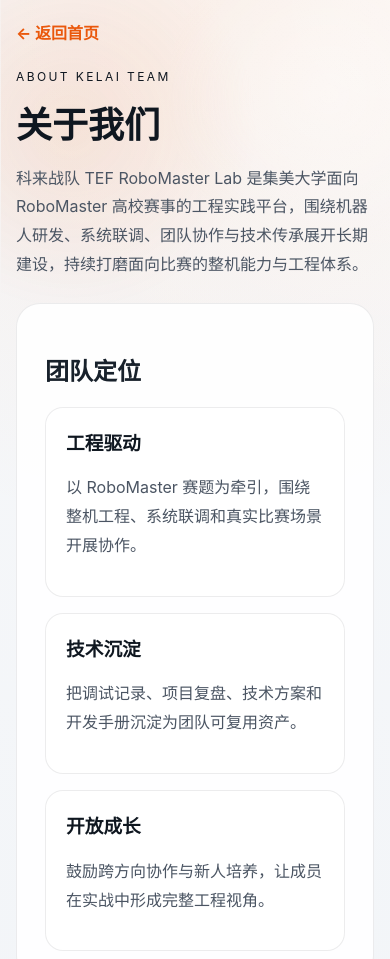
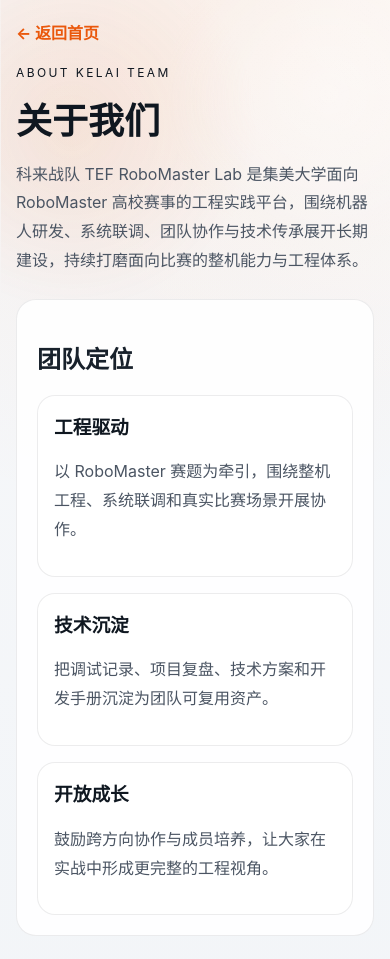
Before and after one commit to Szturin/robomaster-lab, an Astro site: page /robomaster-lab/about in a window 390 px wide. Shown: the top 959 px of the page. Built offline with nearby package versions, Linux system fonts and the light colour scheme; Astro itself is replaced by a stand-in of ours.

Commit message:
chore: auto publish site

```diff
--- a/src/pages/about.astro
+++ b/src/pages/about.astro
@@ -4,7 +4,7 @@ import Layout from '../layouts/Layout.astro';
 const highlights = [
 	{ title: '工程驱动', text: '以 RoboMaster 赛题为牵引，围绕整机工程、系统联调和真实比赛场景开展协作。' },
 	{ title: '技术沉淀', text: '把调试记录、项目复盘、技术方案和开发手册沉淀为团队可复用资产。' },
-	{ title: '开放成长', text: '鼓励跨方向协作与新人培养，让成员在实战中形成完整工程视角。' },
+	{ title: '开放成长', text: '鼓励跨方向协作与成员培养，让大家在实战中形成更完整的工程视角。' },
 ];
 ---
 
@@ -49,17 +49,105 @@ const highlights = [
 </Layout>
 
 <style>
-	.page { max-width: 1200px; margin: 0 auto; padding: 28px 24px 64px; }
-	.back-link { text-decoration: none; color: var(--accent); font-weight: 700; }
-	.eyebrow { margin: 22px 0 8px; letter-spacing: 0.2em; font-size: 12px; color: var(--text-strong); }
-	h1 { margin: 0 0 14px; font-size: clamp(36px, 6vw, 56px); color: var(--text-strong); }
-	.lead, p { color: var(--text-muted); line-height: 1.8; }
-	.panel { margin-top: 24px; padding: 28px; border-radius: 24px; background: var(--card); border: 1px solid var(--border); }
-	.grid { display: grid; gap: 16px; margin-top: 18px; }
-	.three { grid-template-columns: repeat(3, minmax(0, 1fr)); }
-	.card { padding: 20px; border-radius: 18px; background: var(--card-soft); border: 1px solid var(--border); }
-	.card h3, .narrative h2 { margin-top: 0; color: var(--text-strong); }
-	.narrative { display: grid; grid-template-columns: repeat(2, minmax(0, 1fr)); gap: 18px; }
-	@media (max-width: 900px) { .three, .narrative { grid-template-columns: 1fr; } }
-	@media (max-width: 640px) { .page { padding: 20px 16px 48px; } }
+	.page {
+		max-width: 1200px;
+		margin: 0 auto;
+		padding: 28px 24px 64px;
+	}
+
+	.back-link {
+		text-decoration: none;
+		color: var(--accent);
+		font-weight: 700;
+	}
+
+	.eyebrow {
+		margin: 22px 0 8px;
+		letter-spacing: 0.2em;
+		font-size: 12px;
+		color: var(--text-strong);
+	}
+
+	h1 {
+		margin: 0 0 14px;
+		font-size: clamp(36px, 6vw, 56px);
+		color: var(--text-strong);
+	}
+
+	.lead,
+	p {
+		color: var(--text-muted);
+		line-height: 1.8;
+	}
+
+	.panel {
+		margin-top: 24px;
+		padding: 28px;
+		border-radius: 24px;
+		background: var(--card);
+		border: 1px solid var(--border);
+	}
+
+	.grid {
+		display: grid;
+		gap: 16px;
+		margin-top: 18px;
+	}
+
+	.three {
+		grid-template-columns: repeat(3, minmax(0, 1fr));
+	}
+
+	.card {
+		padding: 20px;
+		border-radius: 18px;
+		background: var(--card-soft);
+		border: 1px solid var(--border);
+	}
+
+	.card h3,
+	.narrative h2 {
+		margin-top: 0;
+		color: var(--text-strong);
+	}
+
+	.narrative {
+		display: grid;
+		grid-template-columns: repeat(2, minmax(0, 1fr));
+		gap: 18px;
+	}
+
+	@media (max-width: 900px) {
+		.three,
+		.narrative {
+			grid-template-columns: 1fr;
+		}
+	}
+
+	@media (max-width: 640px) {
+		.page {
+			padding: 20px 16px 48px;
+		}
+
+		.eyebrow {
+			margin-top: 18px;
+		}
+
+		h1 {
+			margin-bottom: 10px;
+		}
+
+		.panel {
+			padding: 20px;
+			border-radius: 20px;
+		}
+
+		.card {
+			padding: 16px;
+		}
+
+		.narrative {
+			gap: 14px;
+		}
+	}
 </style>
--- a/src/pages/docs.astro
+++ b/src/pages/docs.astro
@@ -4,38 +4,28 @@ import Layout from '../layouts/Layout.astro';
 const groups = [
 	{
 		name: '机械组',
-		docs: [
-			{ title: '机械组文档', text: '围绕结构设计、机构实现、装配调试等内容整理的文档入口。' },
-		],
+		docs: [{ title: '机械组资料', text: '围绕结构设计、机构实现、装配调试等内容整理的资料入口。' }],
 	},
 	{
 		name: '电控组',
-		docs: [
-			{ title: '电控入门', text: '嵌入式开发、控制系统、通信链路与调参流程。' },
-		],
+		docs: [{ title: '电控组资料', text: '嵌入式开发、控制系统、通信链路与调参流程。' }],
 	},
 	{
 		name: '视觉组',
-		docs: [
-			{ title: '视觉方案', text: 'Linux 开发、MiniPC 部署、模型训练与推理链路相关资料。' },
-		],
+		docs: [{ title: '视觉组资料', text: 'Linux 开发、MiniPC 部署、模型训练与推理链路相关资料。' }],
 	},
 	{
 		name: '硬件组',
-		docs: [
-			{ title: '硬件组文档', text: 'PCB设计、接口电源、传感器接入与电气验证文档入口。' },
-		],
+		docs: [{ title: '硬件组资料', text: 'PCB 设计、接口电源、传感器接入与电气验证资料入口。' }],
 	},
 	{
 		name: '运营组',
-		docs: [
-			{ title: '比赛手册', text: '宣传招新、项目统筹、物资协调与赛事复盘资料。' },
-		],
+		docs: [{ title: '运营组资料', text: '宣传招新、项目统筹、物资协调与赛事复盘资料。' }],
 	},
 ];
 
 const commonDocs = [
-	{ title: '开发环境搭建', text: '包含工具链安装、仓库结构、基础约定。' },
+	{ title: '开发环境搭建', text: '面向新成员入门，包含工具链安装、仓库结构与基础协作约定。' },
 	{
 		title: '飞书知识文档',
 		text: '查看战队飞书 Wiki 文档，获取更完整的内部资料与协作内容。',
@@ -53,7 +43,7 @@ const commonDocs = [
 		<header class="topbar">
 			<a href="/robomaster-lab/">← 返回首页</a>
 			<h1>技术文档</h1>
-			<p>这里汇总集美大学科来战队 TEF RoboMaster Lab 的技术文档、开发环境说明、各组资料入口与学习资料，服务于 RoboMaster 机器人研发、战队训练、新人入门与知识沉淀。</p>
+			<p>这里汇总战队的技术文档、开发环境说明、各组资料入口与学习材料，服务于项目研发、成员培养、新人入门与知识沉淀。</p>
 		</header>
 
 		<section class="panel common-panel">
@@ -107,12 +97,13 @@ const commonDocs = [
 
 	.topbar h1 {
 		margin: 16px 0 8px;
-		font-size: 42px;
+		font-size: clamp(34px, 6vw, 42px);
 		color: var(--text-strong);
 	}
 
 	.topbar p {
 		color: var(--text-muted);
+		line-height: 1.8;
 	}
 
 	.groups {
@@ -188,5 +179,25 @@ const commonDocs = [
 		.page {
 			padding: 20px 16px 48px;
 		}
+
+		.topbar h1 {
+			margin: 14px 0 6px;
+		}
+
+		.groups {
+			gap: 16px;
+			margin-top: 16px;
+		}
+
+		.panel,
+		.card {
+			padding: 20px;
+			border-radius: 20px;
+		}
+
+		.grid {
+			gap: 14px;
+			margin-top: 14px;
+		}
 	}
 </style>
--- a/src/pages/teams.astro
+++ b/src/pages/teams.astro
@@ -4,30 +4,30 @@ import Layout from '../layouts/Layout.astro';
 const sections = [
 	{
 		name: '机械组',
-		desc: '负责结构设计、机构实现、整机装配与实车调试，是整车机械能力落地的核心方向。',
+		desc: '围绕结构设计、机构实现、整机装配与实车调试开展训练，帮助成员建立完整的机械工程实践能力。',
 	},
 	{
 		name: '电控组',
-		desc: '负责嵌入式开发、控制系统实现、通信链路与运动控制，是整机性能实现的关键方向。',
+		desc: '聚焦嵌入式开发、控制系统、通信链路与运动控制，让成员掌握机器人核心控制能力。',
 	},
 	{
 		name: '视觉组',
-		desc: '负责 Linux 环境开发、MiniPC 部署、深度学习推理链路与模型训练优化。',
+		desc: '负责 Linux 开发、MiniPC 部署与深度学习模型训练，培养感知算法与系统部署能力。',
 	},
 	{
 		name: '硬件组',
-		desc: '负责 PCB 设计、接口与电源系统、传感器接入及电气可靠性验证。',
+		desc: '围绕 PCB 设计、接口电源、传感器接入与电气验证开展实践，打牢硬件实现基础。',
 	},
 	{
 		name: '运营组',
-		desc: '负责宣传招新、项目管理、物资统筹与对外联络，为战队持续运转提供支持。',
+		desc: '参与宣传招新、项目管理、物资统筹与对外联络，提升团队协作与赛事保障能力。',
 	},
 ];
 ---
 
 <Layout
 	title="成员培养 | 集美大学科来战队 RoboMaster Lab"
-	description="查看集美大学科来战队 RoboMaster Lab 的机械组、电控组、视觉组、硬件组与运营组分工，以及 RoboMaster 研发学习路径。"
+	description="查看集美大学科来战队 RoboMaster Lab 的机械组、电控组、视觉组、硬件组与运营组培养路径，以及 RoboMaster 研发学习内容。"
 	canonicalPath="/robomaster-lab/teams"
 >
 	<div class="page">
@@ -36,7 +36,7 @@ const sections = [
 			<p class="eyebrow">MEMBER DEVELOPMENT</p>
 			<h1>成员培养</h1>
 			<p class="lead">
-				集美大学科来战队按照 RoboMaster 机器人研发流程划分机械组、电控组、视觉组、硬件组与运营组，各方向围绕设计、控制、感知、制造与赛事保障协同推进，强调跨组配合与整机联调。
+				集美大学科来战队围绕 RoboMaster 机器人研发建立机械、电控、视觉、硬件与运营协同培养体系，帮助成员在真实项目、整机联调与赛事实践中逐步形成完整工程能力。
 			</p>
 		</header>
 
@@ -98,17 +98,36 @@ const sections = [
 	}
 
 	.card h2 {
-		margin-top: 0;
+		margin: 0 0 10px;
 		color: var(--text-strong);
 	}
 
 	@media (max-width: 720px) {
 		.grid {
 			grid-template-columns: 1fr;
+			gap: 14px;
+			margin-top: 18px;
 		}
 
 		.page {
 			padding: 20px 16px 48px;
 		}
+
+		.eyebrow {
+			margin-top: 18px;
+		}
+
+		h1 {
+			margin-bottom: 10px;
+		}
+
+		.lead {
+			margin-bottom: 0;
+		}
+
+		.card {
+			padding: 20px;
+			border-radius: 18px;
+		}
 	}
 </style>
```
Also changed, not shown: src/pages/index.astro (+18 -3 lines).
